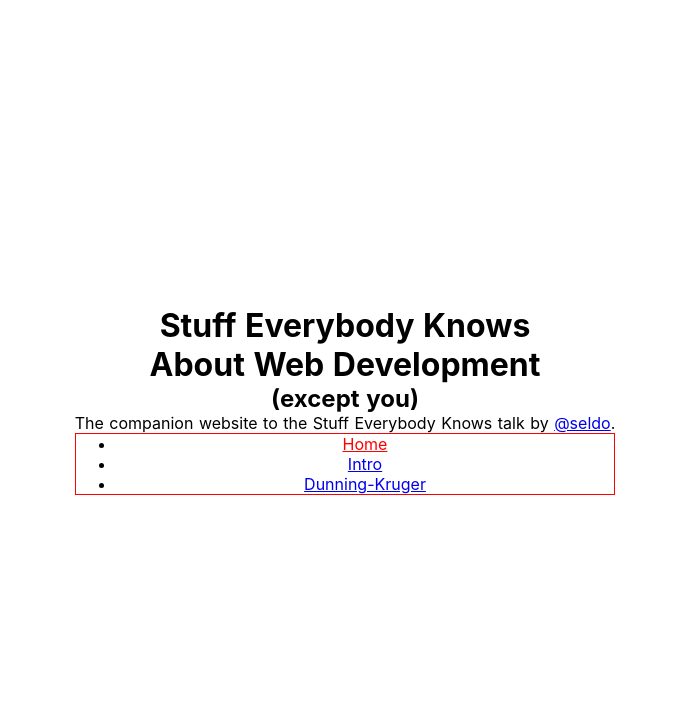
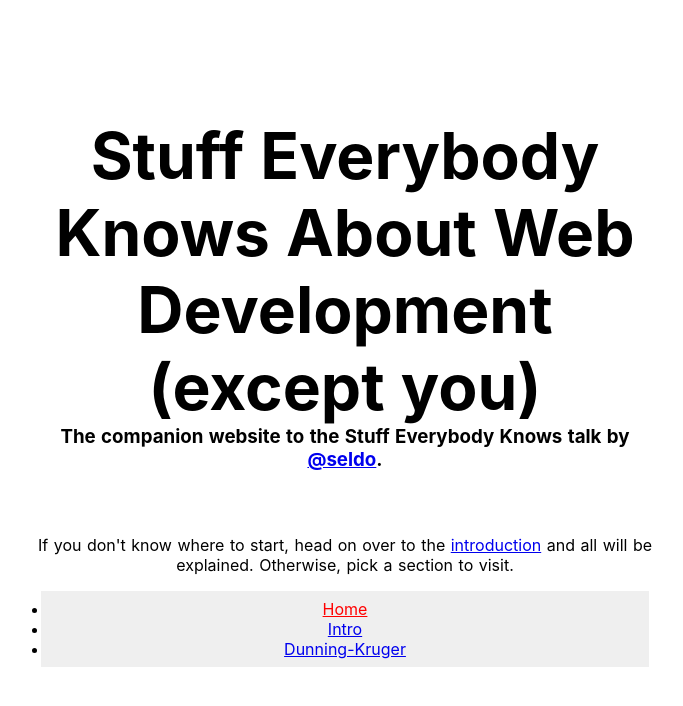
Before and after one commit to seldo/nuxt-test, a Nuxt app: page / in a window 1280 px wide. Shown: the top 706 px of the page, without its empty margins (295-978 px from the left). Built offline with nearby package versions, Linux system fonts and the light colour scheme.

Commit message:
Iterating on layout, early intro text

```diff
--- a/pages/1-intro/index.vue
+++ b/pages/1-intro/index.vue
@@ -1,9 +1,22 @@
 <template>
   <div>
     <h1>Introduction</h1>
-    <p>Self-deprecation goes here.</p>
     <section>
-      <p>Lorem ipsum dolor sit amet Lorem ipsum dolor sit amet Lorem ipsum dolor sit amet Lorem ipsum dolor sit amet Lorem ipsum dolor sit amet Lorem ipsum dolor sit amet Lorem ipsum dolor sit amet Lorem ipsum dolor sit amet Lorem ipsum dolor sit amet Lorem ipsum dolor sit amet Lorem ipsum dolor sit amet Lorem ipsum dolor sit amet Lorem ipsum dolor sit amet Lorem ipsum dolor sit amet Lorem ipsum dolor sit amet Lorem ipsum dolor sit amet Lorem ipsum dolor sit amet </p>
+      <h2>The Short Version</h2>
+      <p>I give a talk about web development, usually to coding bootcamps. If you like watching videos, you can see a recent recording of it here:
+        <ul>
+          <li><a href="https://www.youtube.com/watch?v=JIJZnF_L5KI&t=4s">Stuff Everybody Knows, part 1</a></li>
+          <li><a href="https://www.youtube.com/watch?v=4H8VTCSbYQg&t=35s">Stuff Everybody Knows, part 2</a></li>
+        </ul>
+      </p>
+      <p>I have a lot more material than can reasonably fit into even that very long format of the talk, and websites have the potential to reach way more people than a talk. So I am slowly converting the content of the talk into a website.</p>
+      <p>If you're a web developer at any level of experience, you should find this useful. If you don't, feel free to <a href="https://twitter.com/seldo">complain to me</a>.</p>
+    </section>
+    <section>
+      <h2>The Long Version</h2>
+      <p>In 2014, I was at JSConf US. Because JavaScript conferences are more fun than other conferences, I was in the pool. I was talking to <a href="https://twitter.com/HarleyKwyn">Kwyn</a>, who I had just met, about various web development topics, and I got into a rant about rich apps vs. flat sites. We kept talking, and I kept launching into one rant after another about things junior web developers should know but didn't, stuff that we as web developers had worked out 10 and 15 years ago.</p>
+      <p>Kwyn found my rants entertaining, and had just graduated from Hack Reactor. She observed that while all of these things were well known to people who'd been in the industry for years, graduates of boot camps like Hack Reactor had never heard these things. They knew how to use the latest tech, but they had much less background on why. She suggested I come to Hack Reactor and give a talk about all those sorts of things. I spontaneously agreed, and decided to call it Shit Everybody Knows.</p>
+
     </section>
   </div>
 </template>
@@ -11,7 +24,7 @@
 <script>
 
 export default {
-  layout: 'custom'
+  layout: 'page'
 }
 </script>
 
--- a/pages/2-dunning-kruger/index.vue
+++ b/pages/2-dunning-kruger/index.vue
@@ -7,7 +7,7 @@
 
 <script>
 export default {
-  layout: 'custom'
+  layout: 'page'
 }
 </script>
 
--- a/pages/index.vue
+++ b/pages/index.vue
@@ -1,24 +1,41 @@
 <template>
-  <div class="frontpage">
-    <div>
-      <h1>Stuff Everybody Knows<br> About Web Development</h1>
+  <div class="frontpage-flex">
+    <div class="frontpage">
+      <h1>Stuff Everybody Knows About Web Development</h1>
       <h2>(except you)</h2>
-      <p>The companion website to the Stuff Everybody Knows talk by <a href="https://twitter.com/seldo">@seldo</a>.</p>
-      <Navigation class="huh"/>
+      <h3>The companion website to the Stuff Everybody Knows talk by <a href="https://twitter.com/seldo">@seldo</a>.</h3>
+      <div class="instructions">
+        If you don't know where to start, head on over to the <a href="/1-intro">introduction</a> and all will be explained. Otherwise, pick a section to visit.
+      </div>
+      <Navigation class="frontnav"/>
     </div>
   </div>
 </template>
 
 <style>
-.frontpage {
+.frontpage-flex {
   min-height: 100vh;
   display: flex;
   justify-content: center;
   align-items: center;
   text-align: center;
 }
-.huh {
-  border: 1px solid red;
+.frontpage {
+  max-width: 40em;
+}
+.frontpage h1 {
+  font-size: 400%;
+}
+.frontpage h2 {
+  font-size: 400%;
+}
+.frontnav {
+  margin: 1em;
+  padding: 0.5em;
+  background-color: #efefef;
+}
+.instructions {
+  margin-top: 4em;
 }
 </style>
 
--- a/static/css/index.css
+++ b/static/css/index.css
@@ -25,6 +25,11 @@ html {
   margin-left: 1em;
   margin-right: 1em;
 }
+.container p, .container ul {
+  margin-top: 1em;
+  margin-bottom: 1em;
+}
+
 .navigation {
   margin-bottom: 1em;
 }
```
Also changed, not shown: layouts/page.vue (renamed from layouts/custom.vue), layouts/welcome.vue (renamed from layouts/default.vue).
